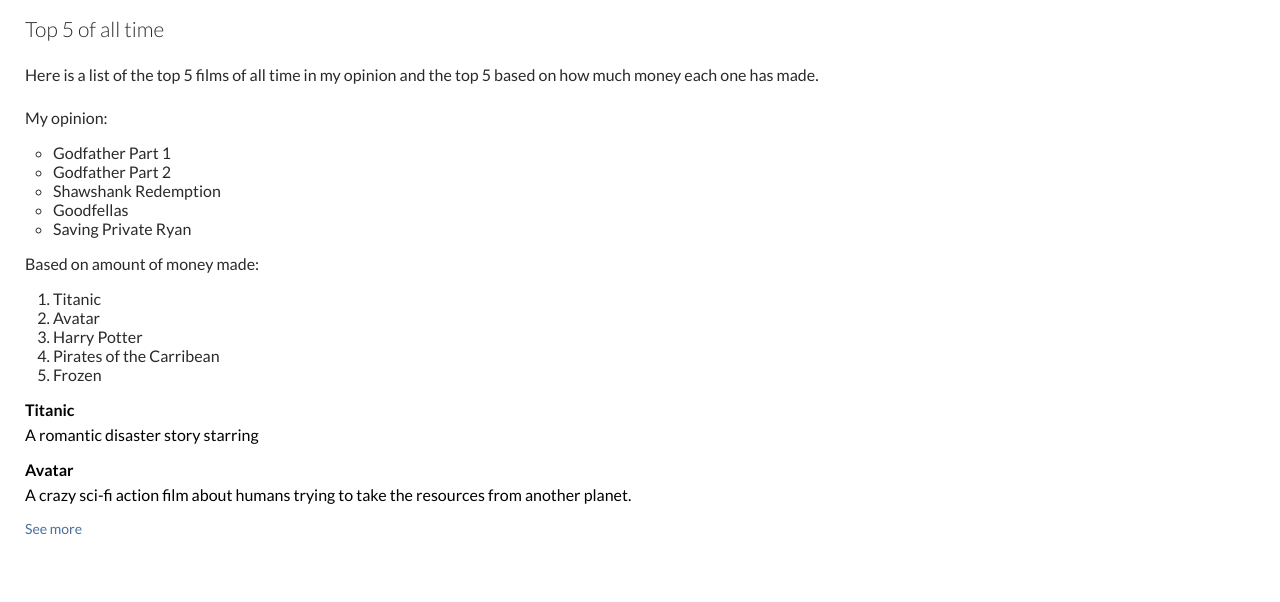
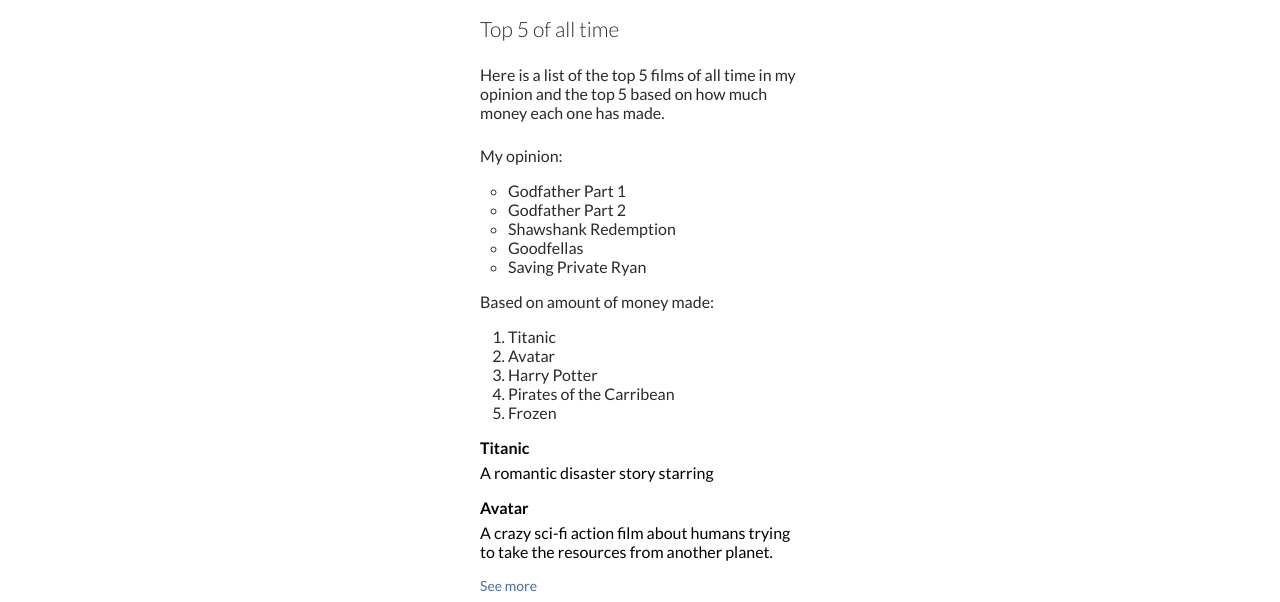
Before and after one commit to andrevakilzadeh/andrevakilzadeh.github.io, a plain HTML site: page index.html in a window 1280 px wide. Shown: the part 239-841 px from the top of the page. Before the commit the page ends 800 px from the top, so only its background shows below. Drawn offline with Linux system fonts and the light colour scheme.

Commit message:
new px change

```diff
--- a/typography.css
+++ b/typography.css
@@ -4,7 +4,7 @@
 	display: block;
 }
 .main {
-	max-width: 1230px;
+	max-width: 320px;
 	margin: 0 auto;
 	font-family: 'Lato', sans-serif;
 }
```
